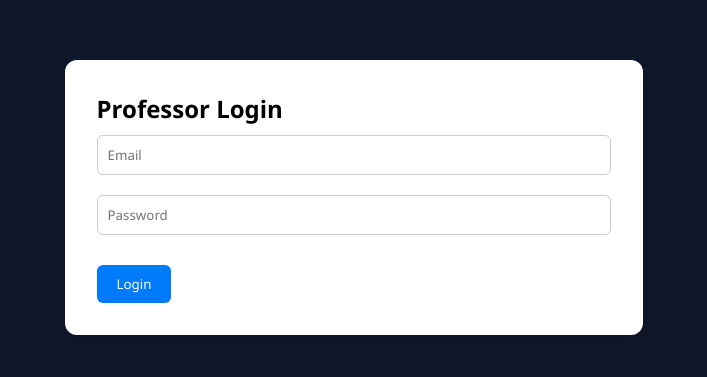
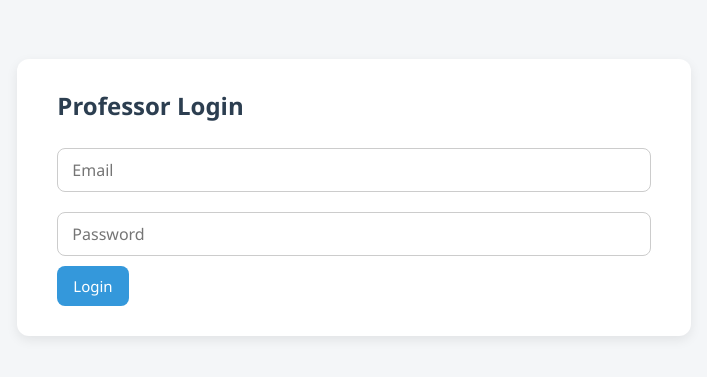
Before and after one commit to jatinwa18/auth-attendance-app, a React (Create React App) app: page / in a window 1280 px wide. Shown: the part 203-580 px from the top of the page, without its empty margins (286-993 px from the left). Built offline with nearby package versions, Linux system fonts and the light colour scheme.

Commit message:
Your commit message

```diff
--- a/src/App.css
+++ b/src/App.css
@@ -1,46 +1,85 @@
+/* App.css */
 body {
+  font-family: 'Segoe UI', Tahoma, Geneva, Verdana, sans-serif;
+  background: #f4f6f8;
   margin: 0;
-  font-family: 'Segoe UI', Tahoma, Geneva, Verdana, sans-serif;
-  background: #0f172a; /* Dark background only */
-  color: #000;
+  padding: 0;
 }
 
-
 .container {
-  max-width: 600px;
-  margin: 50px auto;
+  max-width: 800px;
+  margin: 40px auto;
   background: #fff;
-  padding: 2rem;
+  padding: 30px 40px;
   border-radius: 12px;
-  box-shadow: 0 8px 20px rgba(0, 0, 0, 0.1);
+  box-shadow: 0 4px 12px rgba(0, 0, 0, 0.08);
 }
 
-input[type="email"],
-input[type="password"],
-input[type="date"],
-input[type="checkbox"] {
+h2, h3, h4 {
+  margin-bottom: 16px;
+  color: #2c3e50;
+}
+
+input[type='text'],
+input[type='email'],
+input[type='password'],
+input[type='date'],
+select {
+  width: 100%;
+  padding: 10px 14px;
   margin: 10px 0;
-  padding: 10px;
+  border: 1px solid #ccc;
+  border-radius: 8px;
+  font-size: 16px;
+}
+
+button {
+  padding: 10px 16px;
+  border: none;
+  border-radius: 8px;
+  background-color: #3498db;
+  color: white;
+  font-weight: 500;
+  cursor: pointer;
+  font-size: 15px;
+  transition: background-color 0.2s ease;
+}
+
+button:hover {
+  background-color: #2980b9;
+}
+
+.card {
+  background-color: #ecf0f1;
+  padding: 16px;
+  border-radius: 10px;
+  margin: 10px 0;
+  cursor: pointer;
+  box-shadow: 0 2px 6px rgba(0,0,0,0.05);
+  transition: transform 0.1s ease;
+}
+
+.card:hover {
+  transform: scale(1.01);
+  background-color: #dde8f0;
+}
+
+table {
   width: 100%;
-  border-radius: 6px;
+  border-collapse: collapse;
+  margin-top: 20px;
+}
+
+table, th, td {
   border: 1px solid #ccc;
 }
 
-button {
-  padding: 10px 20px;
-  margin-top: 20px;
-  background-color: #007bfc;
-  color: white;
-  border: none;
-  border-radius: 6px;
-  cursor: pointer;
+th, td {
+  padding: 12px;
+  text-align: center;
+  font-size: 15px;
 }
 
-.card {
-  border: 1px solid #ccc;
-  padding: 1rem;
-  border-radius: 8px;
-  margin: 12px 0;
-  background: #e6f0ff;
-  cursor: pointer;
+th {
+  background-color: #f2f2f2;
 }
--- a/src/App.js
+++ b/src/App.js
@@ -5,7 +5,7 @@ const dummyUser = {
   email: 'amit.gupta@college.edu',
   password: 'amit123',
 };
-//dummy data
+
 const dummySchedules = [
   { id: 1, className: 'B.Tech CSE - DBMS', time: '10:00 AM to 12:00 PM' },
   { id: 2, className: 'B.Tech IT - OS', time: '12:00 PM to 2:00 PM' },
@@ -28,7 +28,7 @@ function App() {
   const [selectedDate, setSelectedDate] = useState('');
   const [filterDate, setFilterDate] = useState('');
   const [filterClass, setFilterClass] = useState('');
-  const [searchTerm, setSearchTerm] = useState(''); // ✅ Added for search
+  const [searchTerm, setSearchTerm] = useState('');
 
   const handleLogin = (e) => {
     e.preventDefault();
@@ -96,15 +96,14 @@ function App() {
             value={selectedDate}
             onChange={(e) => setSelectedDate(e.target.value)}
           />
-          <h3 style={{ marginTop: '20px' }}>Today's Scheduled Classes</h3>
+          <h3 style={{ marginTop: '30px' }}>Today's Scheduled Classes</h3>
           {dummySchedules.map((cls) => (
             <div className="card" key={cls.id} onClick={() => handleClassClick(cls)}>
               <h4>{cls.className}</h4>
               <p>{cls.time}</p>
             </div>
           ))}
-          <br />
-          <div style={{ display: 'flex', gap: '75px', marginTop: '20px' }}>
+          <div style={{ display: 'flex', justifyContent: 'space-between', marginTop: '30px' }}>
             <button onClick={() => setStep('history')}>View Attendance History</button>
             <button
               onClick={() => {
@@ -117,11 +116,6 @@ function App() {
               }}
               style={{
                 backgroundColor: '#e74c3c',
-                color: 'white',
-                border: 'none',
-                padding: '8px 12px',
-                borderRadius: '4px',
-                cursor: 'pointer',
               }}
             >
               Logout
@@ -137,24 +131,13 @@ function App() {
           <p>Time: {selectedClass.time}</p>
           <h4>Mark Attendance</h4>
 
-          {/* ✅ Search Bar */}
           <input
             type="text"
             placeholder="Search Scholar No..."
             value={searchTerm}
             onChange={(e) => setSearchTerm(e.target.value)}
-            style={{
-              width: '100%',
-              maxWidth: '500px',
-              padding: '8px 12px',
-              marginBottom: '16px',
-              border: '1px solid #ccc',
-              borderRadius: '6px',
-              fontSize: '16px',
-            }}
           />
 
-          {/* ✅ Filtered List */}
           {dummyStudents
             .filter((student) =>
               student.scholarNo.toLowerCase().includes(searchTerm.toLowerCase())
@@ -166,31 +149,29 @@ function App() {
                   display: 'flex',
                   justifyContent: 'space-between',
                   alignItems: 'center',
-                  width: '100%',
-                  maxWidth: '500px',
-                  marginBottom: '8px',
-                  padding: '8px 16px',
+                  marginBottom: '10px',
+                  padding: '10px 16px',
                   border: '1px solid #ccc',
-                  borderRadius: '6px',
+                  borderRadius: '8px',
                   backgroundColor: '#f9f9f9',
-                  whiteSpace: 'nowrap',
                 }}
               >
-                <span style={{ fontSize: '16px' }}>
+                <span>
                   {index + 1}. <strong>{student.scholarNo}</strong>
                 </span>
                 <input
                   type="checkbox"
                   checked={attendance[student.id] || false}
                   onChange={() => toggleAttendance(student.id)}
-                  style={{ transform: 'scale(1.2)' }}
                 />
               </div>
             ))}
 
-          <div style={{ marginTop: '15px' }}>
+          <div style={{ marginTop: '20px' }}>
             <button onClick={handleSubmit}>Submit Attendance</button>
-            <button onClick={() => setStep('date')} style={{ marginLeft: '10px' }}>Back</button>
+            <button onClick={() => setStep('date')} style={{ marginLeft: '12px' }}>
+              Back
+            </button>
           </div>
         </>
       )}
@@ -198,7 +179,7 @@ function App() {
       {step === 'history' && (
         <>
           <h2>Attendance History</h2>
-          <div style={{ marginBottom: '15px' }}>
+          <div style={{ marginBottom: '20px' }}>
             <label>Filter by Date: </label>
             <input
               type="date"
@@ -217,7 +198,7 @@ function App() {
           {filteredHistory.length === 0 ? (
             <p>No attendance records match the filter.</p>
           ) : (
-            <table border="1" cellPadding="8" style={{ marginTop: '1rem' }}>
+            <table>
               <thead>
                 <tr>
                   <th>Date</th>
--- a/src/index.css
+++ b/src/index.css
@@ -8,7 +8,7 @@
 
 body {
   background: linear-gradient(135deg, #667eea, #764ba2);
-  height: 100vh;
+  min-height: 100vh;
   display: flex;
   align-items: center;
   justify-content: center;
```
